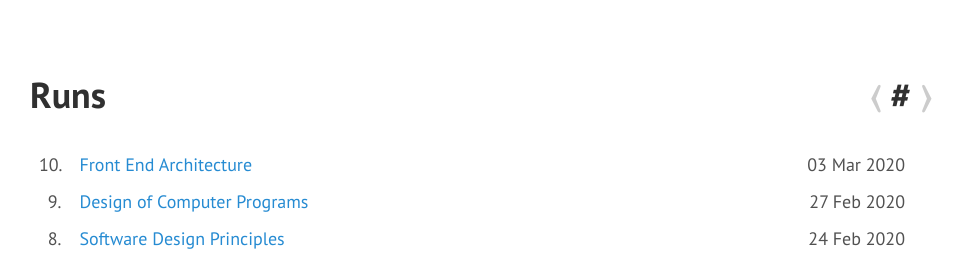
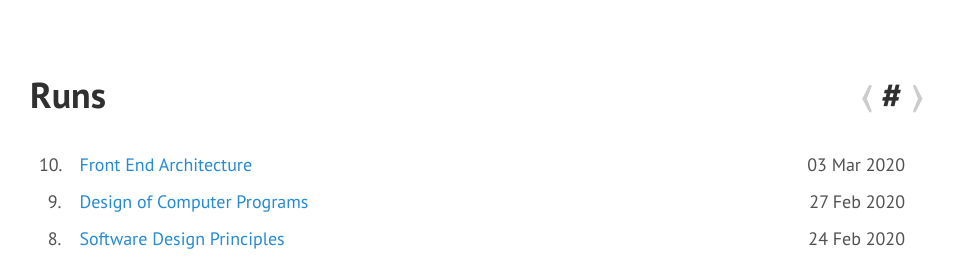
Before and after one commit to runthrough/runthrough.github.io, a Jekyll site: the page built from runs.md, in a window 1280 px wide. Shown: the top 267 px of the page, without its empty margins (168-1130 px from the left). Built offline with Jekyll 4.4.1, drawn with Linux system fonts in a browser that asks for light colours.

Commit message:
minor bug fix

```diff
--- a/public/css/custom.css
+++ b/public/css/custom.css
@@ -33,7 +33,17 @@
 	.runs-date {
 		max-width: 3rem;
 	}
+	span.runs-date {
+		display: none;
+	}
 }
+
+@media (max-width: 48rem) {
+	td.runs-date {
+		display: none;
+	}
+}
+
 @media (min-width: 58em) {
 	html {
 		font-size: 18px;
@@ -96,7 +106,7 @@
 
 .post-no {
 	float: right;
-	margin-right: -1rem;
+	margin-right: -0.5rem;
 }
 
 .post-no a {
--- a/runs.md
+++ b/runs.md
@@ -11,7 +11,10 @@
 	<tr>
 		<td class="runs-no">{{ site.posts.size | minus: post_no | plus: 1 }}.</td>
 		<td class="runs-link">
-			<a href="{{ post.url }}">{{ post.title }}</a>
+			<a href="{{ post.url }}">
+				{{ post.title }}
+			</a>
+			<span class="runs-date">{{ post.date | date_to_string }}</span>
 		</td>
 		<td class="runs-date">{{ post.date | date_to_string }}</td>
 	</tr>
```
